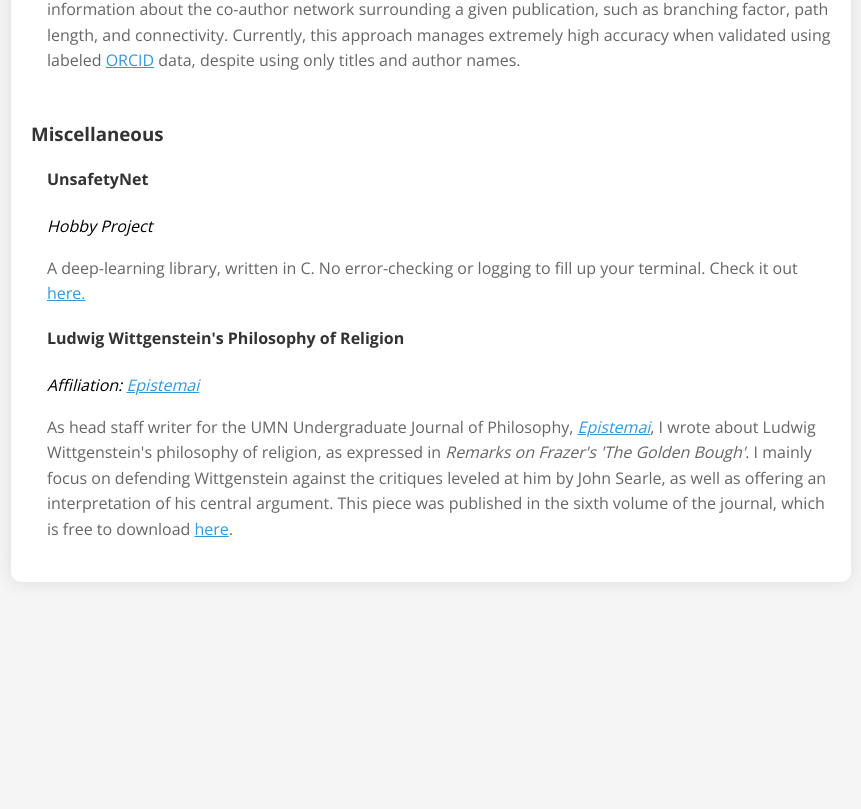
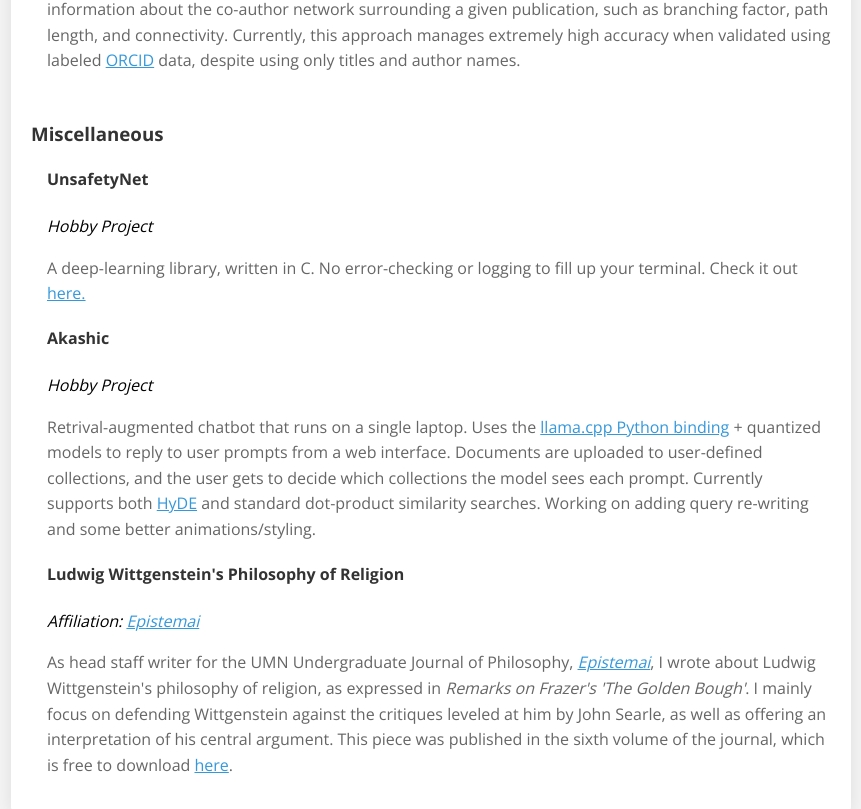
Before and after one commit to prettytrippy/prettytrippy.github.io, a plain HTML site: page projects.html in a window 1280 px wide. Shown: the part 1607-2416 px from the top of the page, without its empty margins (209-1070 px from the left). Before the commit the page ends 2209 px from the top, so only its background shows below. Drawn offline with nearby package versions, Linux system fonts and the light colour scheme.

Commit message:
We must imagine Sisyphus happy

```diff
--- a/projects.html
+++ b/projects.html
@@ -161,6 +161,12 @@
                 </p>
             </li>
             <li>
+                <h4>Akashic</h4>
+                <i>Hobby Project</i>
+                <p>
+                    Retrival-augmented chatbot that runs on a single laptop. Uses the <a href="https://github.com/abetlen/llama-cpp-python">llama.cpp Python binding</a> + quantized models to reply to user prompts from a web interface. Documents are uploaded to user-defined collections, and the user gets to decide which collections the model sees each prompt. Currently supports both <a href="https://arxiv.org/abs/2212.10496">HyDE</a> and standard dot-product similarity searches. Working on adding query re-writing and some better animations/styling.
+                </p>
+            <li>
                 <h4>Ludwig Wittgenstein's Philosophy of Religion</h4>
                 <i>Affiliation: <a href="https://cla.umn.edu/philosophy/undergraduate/real-world-experience/philosophy-undergraduate-journal"><i>Epistemai</i></a></i>
                 <p>
```
